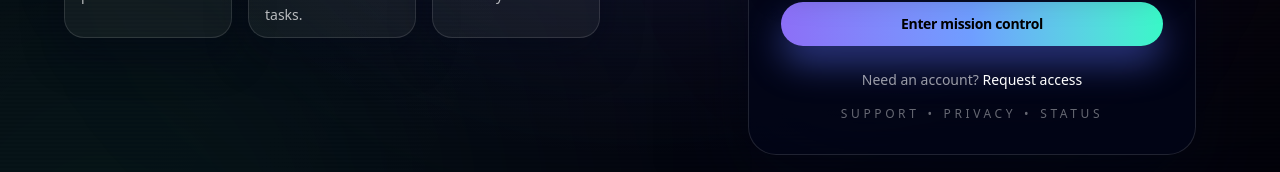
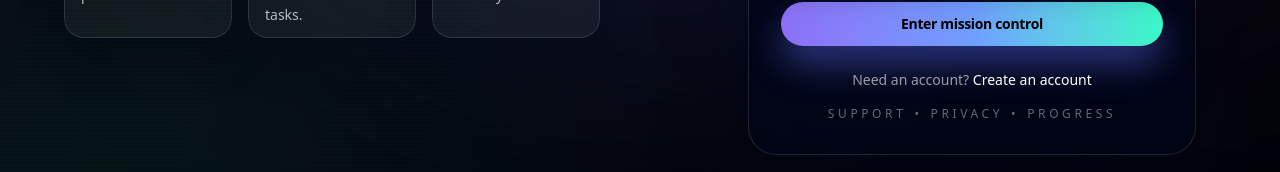
Before and after one commit to Pappi82/Planjo, a Next.js app: page /login in a window 1280 px wide. Shown: the part 502-674 px from the top of the page. Built offline with nearby package versions, Linux system fonts and the light colour scheme; no server answers.

Commit message:
Log in page

```diff
--- a/src/app/(auth)/login/page.tsx
+++ b/src/app/(auth)/login/page.tsx
@@ -162,7 +162,7 @@ export default function LoginPage() {
               <p className="text-center">
                 Need an account?{' '}
                 <Link href="/register" className="text-white hover:underline">
-                  Request access
+                  Create an account
                 </Link>
               </p>
               <div className="flex items-center justify-center gap-2 text-xs uppercase tracking-[0.3em] text-white/40">
@@ -170,7 +170,7 @@ export default function LoginPage() {
                 <span>•</span>
                 <span>Privacy</span>
                 <span>•</span>
-                <span>Status</span>
+                <span>Progress</span>
               </div>
             </div>
           </div>
```
